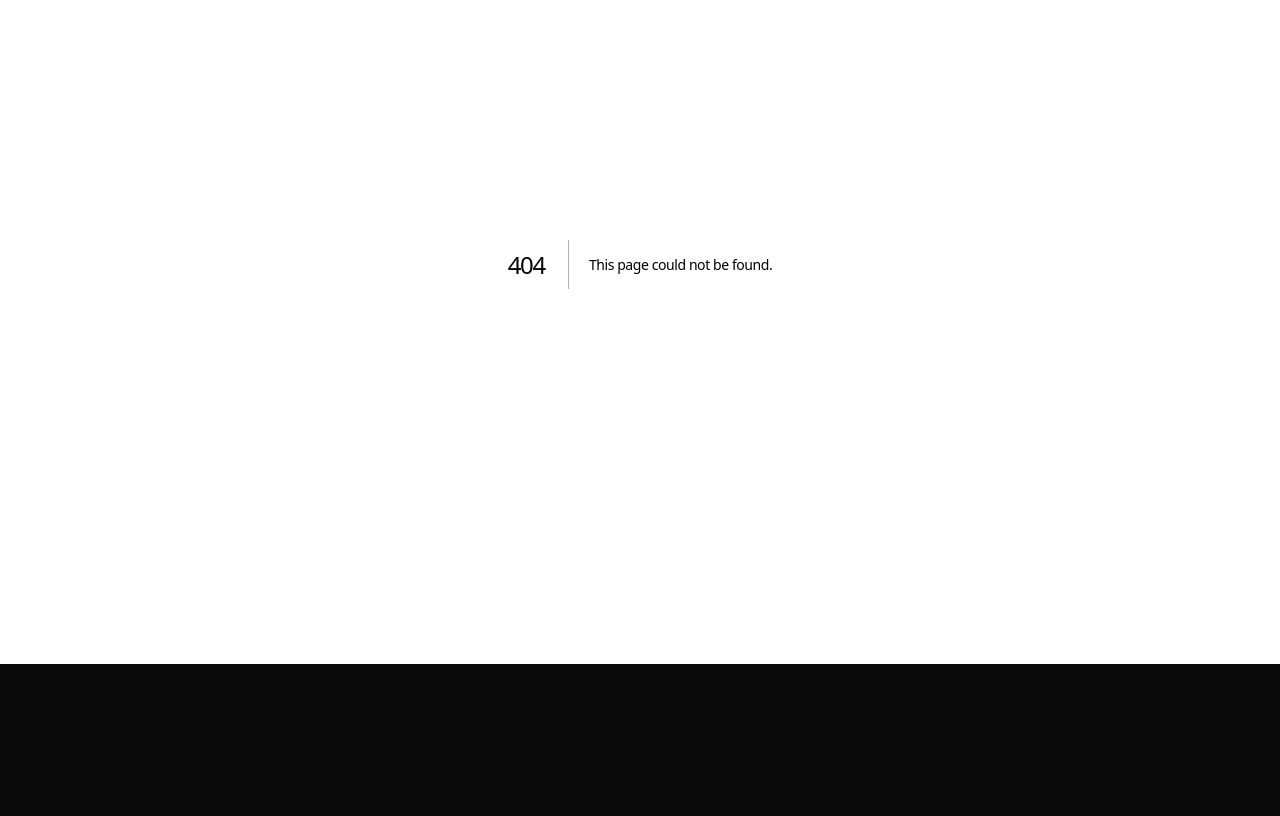
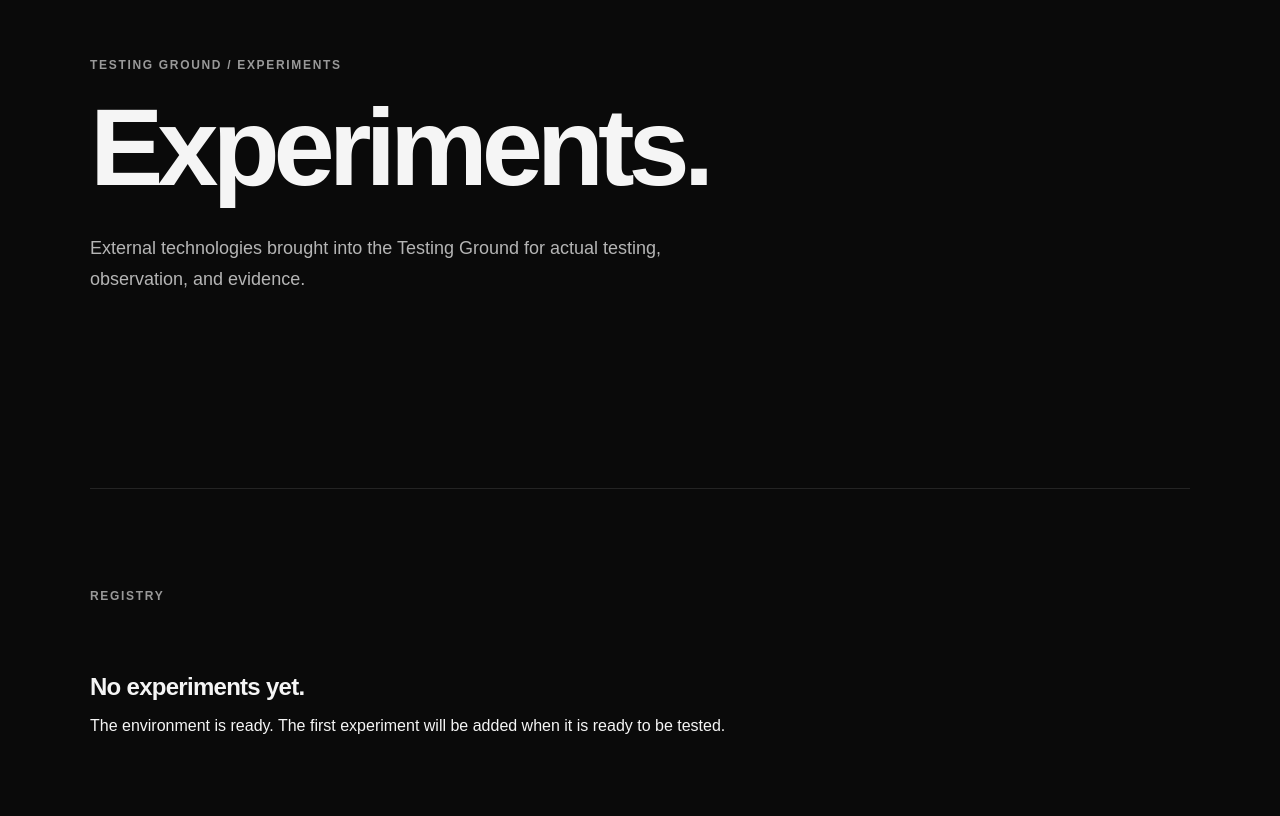
Before and after one commit to JJTGG/testing-ground, a Next.js app: page /experiments in a window 1280 px wide. Before the commit this address had no page. Shown: the part 136-952 px from the top of the page. Before the commit the page ends 800 px from the top, so only its background shows below. Built offline with nearby package versions, Linux system fonts and the light colour scheme.

Commit message:
feat: connect experiment registry to web

```diff
--- /dev/null
+++ b/app/experiments/page.tsx
@@ -0,0 +1,49 @@
+import { getExperiments } from "../../core/registry";
+
+export default function ExperimentsPage() {
+  const experiments = getExperiments();
+
+  return (
+    <main>
+      <section className="hero">
+        <p className="eyebrow">TESTING GROUND / EXPERIMENTS</p>
+
+        <h1>Experiments.</h1>
+
+        <p className="intro">
+          External technologies brought into the Testing Ground for actual
+          testing, observation, and evidence.
+        </p>
+      </section>
+
+      <section className="section">
+        <p className="section-label">REGISTRY</p>
+
+        {experiments.length === 0 ? (
+          <div className="empty-state">
+            <h2>No experiments yet.</h2>
+            <p>
+              The environment is ready. The first experiment will be added
+              when it is ready to be tested.
+            </p>
+          </div>
+        ) : (
+          <div className="experiment-list">
+            {experiments.map((experiment) => (
+              <article key={experiment.slug}>
+                <span>{experiment.status}</span>
+                <h2>{experiment.name}</h2>
+                <p>{experiment.description}</p>
+              </article>
+            ))}
+          </div>
+        )}
+      </section>
+
+      <footer>
+        Experiments are replaceable. Infrastructure is reusable. Results are
+        reproducible.
+      </footer>
+    </main>
+  );
+}
```
